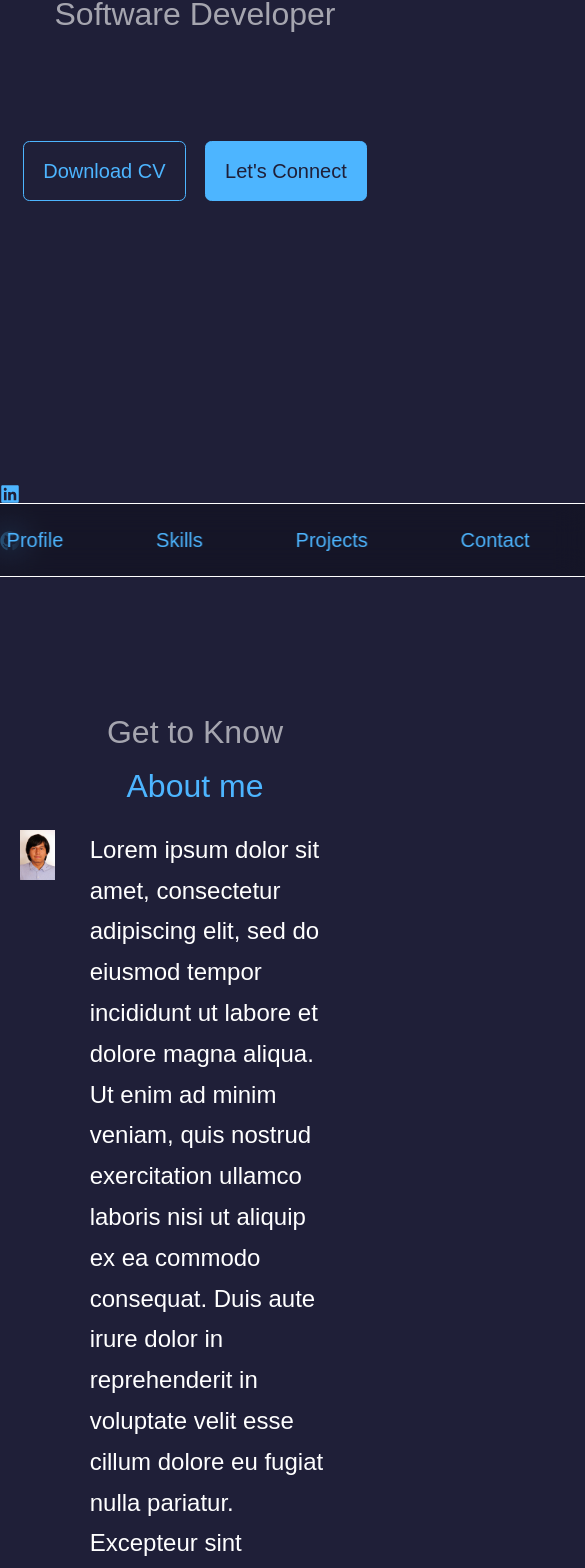
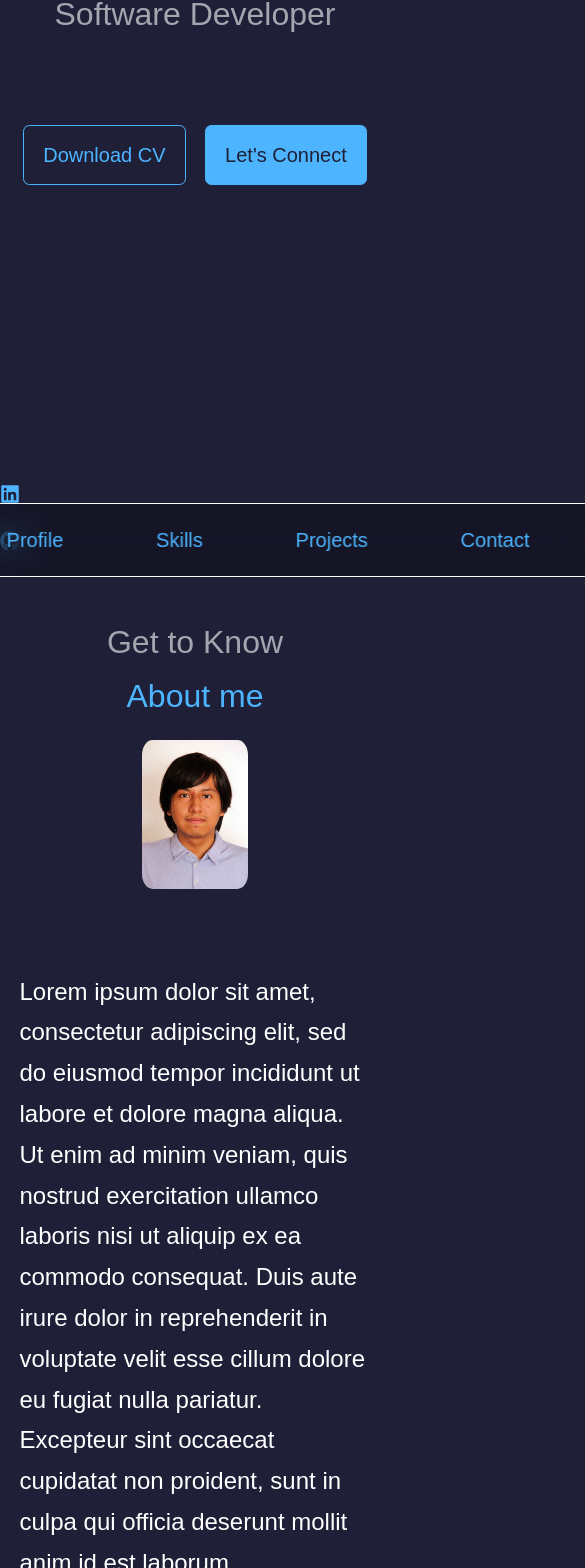
Before and after one commit to getaudio2/Welcome-Portfolio-React, a React (Create React App) app: page / in a window 390 px wide. Shown: the part 235-1803 px from the top of the page, 585 px wide, since content can reach past the window. Built offline with nearby package versions, Linux system fonts and the light colour scheme; a web font is replaced by a local one.

Commit message:
Fixed emailjs error 400, added responsive css for small devices

```diff
--- a/src/components/Contact.js
+++ b/src/components/Contact.js
@@ -2,20 +2,48 @@ import React from 'react'
 import './Contact.css'
 import { MdOutlineAttachEmail } from "react-icons/md";
 import { FaWhatsapp } from "react-icons/fa";
-import { useRef } from 'react';
+import { useRef, useState } from 'react';
 import emailjs from 'emailjs-com';
 
 const Contact = () => {
+  const [email, setEmail] = useState('');
+  const [emailError, setEmailError] = useState('');
+
+  const handleSubmit = (e) => {
+    e.preventDefault(); // Prevent the form from submitting
+
+    // Define the regular expression for email validation
+    const emailRegex = /^[^\s@]+@[^\s@]+\.[^\s@]+$/g;
+
+    if (email.match(emailRegex)) { // email.match() to validate the email
+      // Valid email address
+      sendEmail(e);
+      setEmailError("Email sent successfully!");
+    } else if (email === "") {
+      setEmailError("Email is empty!");
+    } else {
+      setEmailError("Invalid email address!");
+    }
+  };
+
   const form = useRef();
 
   // EmailJS function
   const sendEmail = (e) => {
     e.preventDefault();
+    emailjs.init('_hUxKPwuzPeD9yWBx');
+    emailjs
+      .sendForm('service_oxgzamb', 'template_ujab0gc', form.current).then(
+        () => {
+          console.log('SUCCESS!');
+        },
+        (error) => {
+          console.log('FAILED...', error.text);
+        },
+      );
 
-    emailjs
-      .sendForm('service_oxgzamb', 'template_ujab0gc', form.current, {
-        publicKey: 'A7qD41T7UvKy_1-jM',
-      })
+    e.target.reset();
+    setEmail('');
   };
 
   return (
@@ -37,10 +65,26 @@ const Contact = () => {
             <a href='https://api.whatsapp.com/send?phone=34662239738' target='_blank'>Send a message</a>
           </article>
         </div>
-        <form ref={form} onSubmit={sendEmail}>
-          <input type='text' name='name' placeholder='Your Full Name' required />
-          <input type='email' name='email' placeholder='Your Email' required />
-          <textarea name='message' rows='7' placeholder='Your Message' required></textarea>
+        <form ref={form} onSubmit={handleSubmit}>
+          <input
+            type='text'
+            name='name'
+            placeholder='Your Full Name' required
+          />
+          <input
+            type='email'
+            name='email'
+            placeholder='Your Email' required
+            value={email}
+            onChange={(e) => setEmail(e.target.value)}
+          />
+          <textarea
+            name='message'
+            rows='7'
+            placeholder='Your Message' required
+          ></textarea>
+
+          {emailError && <div style={{ color: 'white' }}>{emailError}</div>}
           <button type='submit' className='btn btn-primary'>Send Message</button>
         </form>
       </div>
--- a/src/components/Home.css
+++ b/src/components/Home.css
@@ -1,17 +1,16 @@
 header {
-    height: 100vh;
+    height: 95vh;
     padding-top: 10.5rem;
     overflow: hidden;
 }
 
 .header_container {
     text-align: center;
-    height: 3rem;
+    height: 12rem;
     position: relative;
 }
 
 .cv {
-    margin-top: 10rem;
     display: flex;
     gap: 1.2rem;
     justify-content: center;
@@ -26,3 +25,15 @@ header {
     left: 0;
     bottom: 3rem;
 }
+
+@media screen and (max-width: 1024px) {
+    header {
+        min-height: auto;
+    }
+}
+
+@media screen and (max-width: 600px) {
+    header {
+        min-height: auto;
+    }
+}
--- a/src/components/NavBar.js
+++ b/src/components/NavBar.js
@@ -1,8 +1,46 @@
-import { useState } from "react";
+import { useState, useEffect } from "react";
 import './NavBar.css';
 
 const NavBar = () => {
     const [activeNav, setActiveNav] = useState('#');
+
+    useEffect(() => {
+        const handleScroll = () => {
+          const sections = document.querySelectorAll('section');
+          const header = document.querySelector('header');
+          const scrollPosition = window.scrollY || document.documentElement.scrollTop;
+          const windowHeight = window.innerHeight;
+          const documentHeight = document.documentElement.scrollHeight;
+
+          for (let i = sections.length - 1; i >= 0; i--) {
+            const section = sections[i];
+            const sectionId = `#${section.id}`;
+            const sectionOffsetTop = section.offsetTop;
+            const sectionHeight = section.offsetHeight;
+
+            if (
+              scrollPosition >= sectionOffsetTop - windowHeight * 0.7 &&
+              (scrollPosition < sectionOffsetTop + sectionHeight ||
+                scrollPosition >= documentHeight - windowHeight)
+            ) {
+              setActiveNav(sectionId);
+              break;
+            }
+          }
+
+          if (
+            scrollPosition < header.offsetHeight - 300
+          ) {
+            setActiveNav('#');
+          }
+        };
+
+        window.addEventListener('scroll', handleScroll);
+        return () => {
+          window.removeEventListener('scroll', handleScroll);
+        };
+      }, []);
+
 
     return ( // Navigation bar section with buttons to move between the portfolio sections
         <nav>
--- a/src/components/Profile.css
+++ b/src/components/Profile.css
@@ -4,3 +4,28 @@
     gap: 10%;
     padding-left: 0rem;
 }
+.profile-image > img {
+    border-radius: 10%;
+}
+
+@media screen and (max-width: 1024px) {
+    .profile__container {
+        grid-template-columns: 1fr;
+    }
+
+    .profile-image {
+        width: 30%;
+        margin: 0 auto;
+    }
+}
+
+@media screen and (max-width: 600px) {
+    .profile__container {
+        grid-template-columns: 1fr;
+    }
+
+    .profile-image {
+        width: 30%;
+
+    }
+}
--- a/src/components/Skills.css
+++ b/src/components/Skills.css
@@ -68,3 +68,48 @@
     display: flex;
     gap: 1rem;
 }
+
+@media screen and (max-width: 1024px) {
+    section {
+        margin: 0;
+        min-height: 72rem;
+    }
+
+    .skills__container {
+        grid-template-columns: 1fr;
+    }
+
+    .skills__container > div {
+        width: 80%;
+        padding: 5rem;
+        margin: 0 auto;
+    }
+
+    .skills_content {
+        padding: 0rem;
+    }
+
+    .languages {
+        margin-top: 2rem;
+        padding: 0rem;
+    }
+
+    .languages > h3 {
+        margin: 1.5rem;
+    }
+
+    .languages__content {
+        margin-bottom: 1rem;
+    }
+}
+
+@media screen and (max-width: 600px) {
+    .skills__container {
+        gap: 1rem;
+    }
+
+    .skills__container > div {
+        width: 100%;
+        padding: 2rem;
+    }
+}
--- a/src/index.css
+++ b/src/index.css
@@ -66,8 +66,8 @@ p {
 }
 
 section {
-    margin-top: 8rem;
-    height: 100vh;
+    margin-top: 6rem;
+    height: auto;
 }
 
 section > h2, section > h5 {
@@ -129,6 +129,7 @@ img {
 
     section {
         margin-top: 6rem;
+        min-height: auto;
     }
 }
 
@@ -139,6 +140,7 @@ img {
     }
 
     section {
-        margin-bottom: 2rem;
+        margin-top: 3rem;
+        min-height: auto;
     }
 }
```
Also changed, not shown: 2 other files (tests, documents, lock files or other folders).
